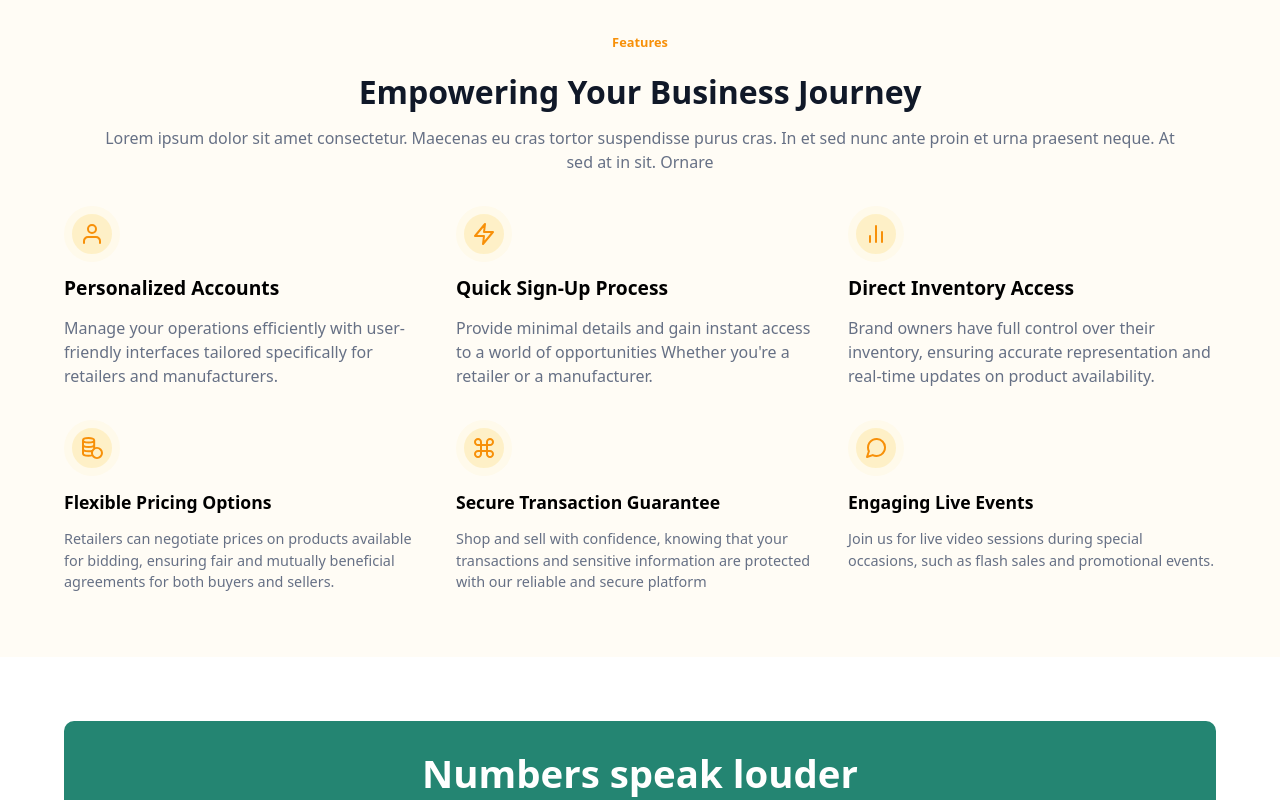
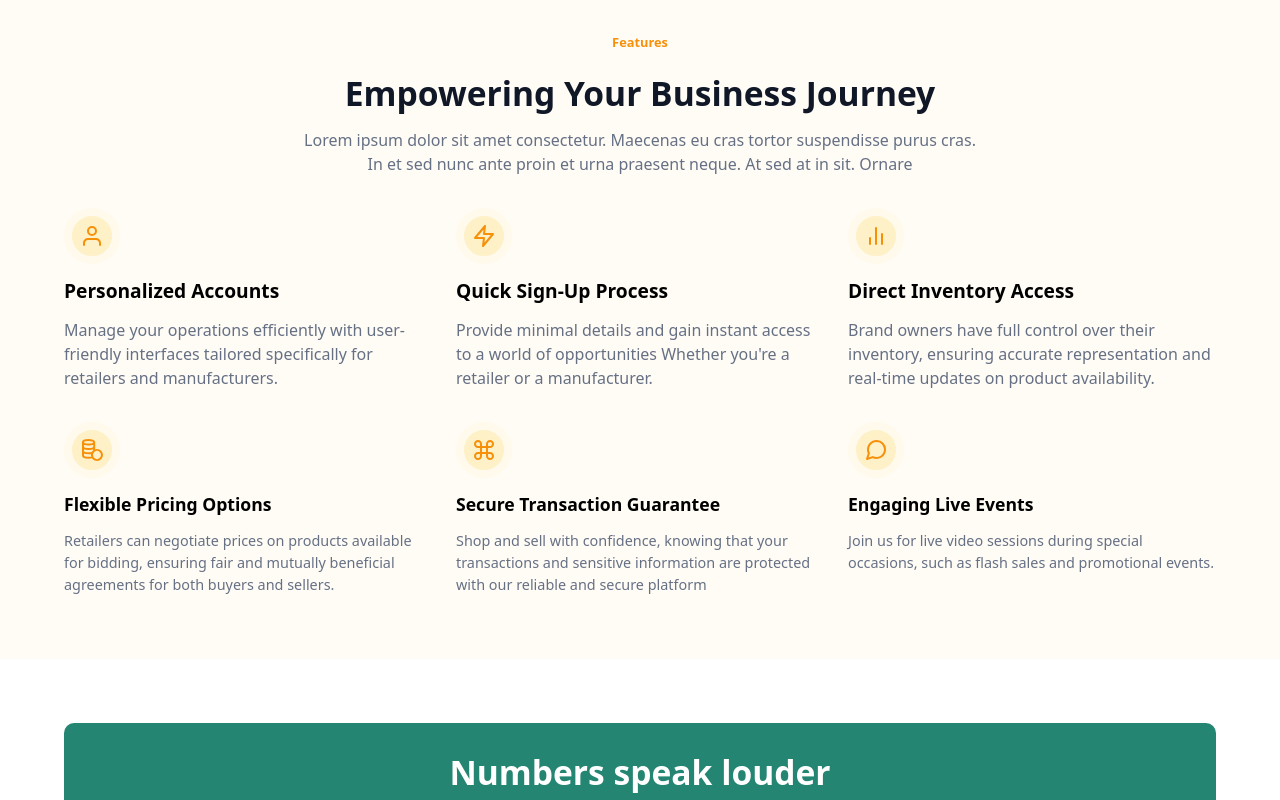
Before and after one commit to davidfayanju1/KioskhiveNG, a React (Vite) app: page / in a window 1280 px wide. Shown: the part 1420-2220 px from the top of the page. Built offline with nearby package versions, Linux system fonts and the light colour scheme; a web font is replaced by a local one.

Commit message:
UI bug fixes

```diff
--- a/src/components/modules/home/Section2.jsx
+++ b/src/components/modules/home/Section2.jsx
@@ -7,7 +7,7 @@ const Section2 = () => {
         <b className="md:text-[2.1rem] text-[1.3rem] mb-[.9rem] block">
           How it works
         </b>
-        <small className="block text-[#757095] text-[1rem] md:w-[30%] w-[90%] mx-auto">
+        <small className="block text-[#757095] text-[1rem] md:w-[30%] w-[90%] max-w-[43rem] mx-auto">
           Lorem ipsum dolor sit amet consectetur. Semper egestas non enim
           vulputate aliquet euismod nunc sit.
         </small>
--- a/src/components/modules/home/Section3.jsx
+++ b/src/components/modules/home/Section3.jsx
@@ -47,10 +47,10 @@ const Section3 = () => {
           <small className="text-[#F79009] block text-[.8rem] mb-[1rem] font-[600] text-center">
             Features
           </small>
-          <span className="block w-full font-[700] md:text-[2rem] text-[1.33rem] mb-[.6rem] text-[#101828] text-center">
+          <span className="block w-full font-[700] md:text-[2.1rem] text-[1.3rem] mb-[.6rem] text-[#101828] text-center">
             Empowering Your Business Journey
           </span>
-          <small className="font-light text-[#667085] block text-[1rem] mx-auto text-center w-[95%]">
+          <small className="font-light text-[#667085] block text-[1rem] mx-auto text-center w-[95%] max-w-[43rem]">
             Lorem ipsum dolor sit amet consectetur. Maecenas eu cras tortor
             suspendisse purus cras. In et sed nunc ante proin et urna praesent
             neque. At sed at in sit. Ornare
--- a/src/components/modules/home/Section4.jsx
+++ b/src/components/modules/home/Section4.jsx
@@ -18,7 +18,7 @@ const Section4 = () => {
   return (
     <section className="section_container md:py-[4rem]">
       <div className="card_container relative mx-auto md:min-h-[35rem] min-h-[45rem] bg-[#248572] md:pt-[1.5rem] pt-[2rem] px-[2rem] md:rounded-[10px] md:w-[90%]">
-        <span className="title block  mb-[.3rem] font-[600] text-white md:text-[2.4rem] text-[1.3rem] text-center">
+        <span className="title block  mb-[.3rem] font-[700] text-white md:text-[2.1rem] text-[1.3rem] text-center">
           Numbers speak louder
         </span>
         <small className="text-center text-[1rem] block mb-[3rem] text-white font-[400]">
--- a/src/components/modules/home/Section5.jsx
+++ b/src/components/modules/home/Section5.jsx
@@ -4,21 +4,21 @@ const Section5 = () => {
   const customers = [
     {
       img: "/images/Image1.png",
-      text: ` Pellentesque eu nibh eget mauris congue mattis mattis nec tellus.
+      text: `Pellentesque eu nibh eget mauris congue mattis mattis nec tellus.
       Phasellus imperdiet elit eu magna dictum, bibendum cursus velit
       sodales. Donec sed neque eget`,
       name: "Robert Fox",
     },
     {
       img: "/images/Image2.png",
-      text: ` Pellentesque eu nibh eget mauris congue mattis mattis nec tellus.
+      text: `Pellentesque eu nibh eget mauris congue mattis mattis nec tellus.
       Phasellus imperdiet elit eu magna dictum, bibendum cursus velit
       sodales. Donec sed neque eget`,
       name: "Dianne Russell",
     },
     {
       img: "/images/Image3.png",
-      text: ` Pellentesque eu nibh eget mauris congue mattis mattis nec tellus.
+      text: `Pellentesque eu nibh eget mauris congue mattis mattis nec tellus.
       Phasellus imperdiet elit eu magna dictum, bibendum cursus velit
       sodales. Donec sed neque eget`,
       name: "Eleanor Per",
@@ -36,10 +36,10 @@ const Section5 = () => {
       </small>
 
       <div className="text_container text-center mx-auto mt-[1rem]">
-        <span className="block font-[700] md:text-[2.4rem] text-[1.3rem] mb-[1.1rem]">
+        <span className="block font-[700] md:text-[2.1rem] text-[1.3rem] mb-[1.1rem]">
           What are people saying
         </span>
-        <blockquote className="text-[#667085] mx-auto w-[95%] md:text-[1rem] text-[.9rem] text-center block">
+        <blockquote className="text-[#667085] mx-auto w-[95%] max-w-[43rem] md:text-[1rem] text-[.9rem] text-center block">
           Thank you for your trust in Kioskhive! We are grateful for your
           feedback and are committed to providing the best [products/services
           offered]. Read what our clients have to say about their experience
--- a/src/components/modules/home/Section6.jsx
+++ b/src/components/modules/home/Section6.jsx
@@ -19,7 +19,7 @@ const Section6 = () => {
           <img
             src="/images/lady.png"
             alt=""
-            className="w-full md:h-[30rem] h-[20rem] object-cover rounded-[8px]"
+            className="w-full md:h-[30rem] h-[20rem] object-cover rounded-[10px]"
           />
         </figure>
       </div>
```
